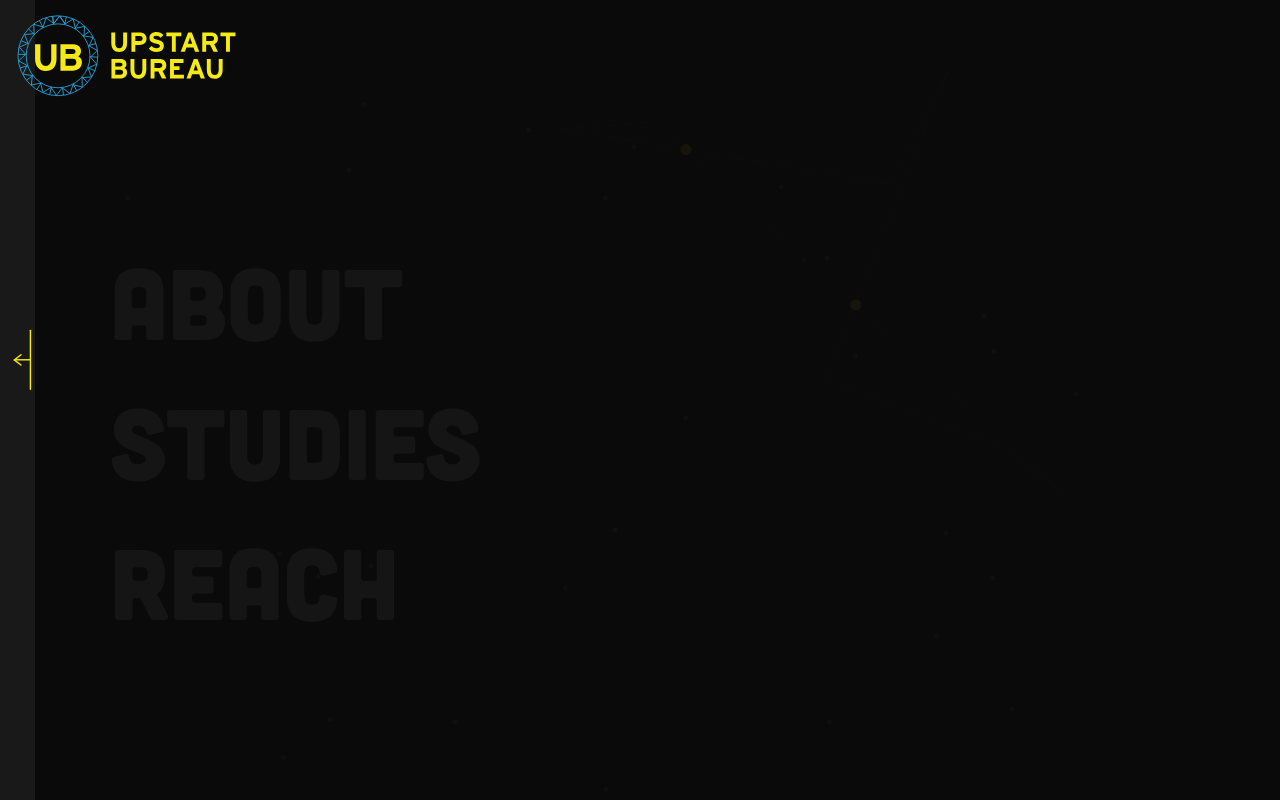
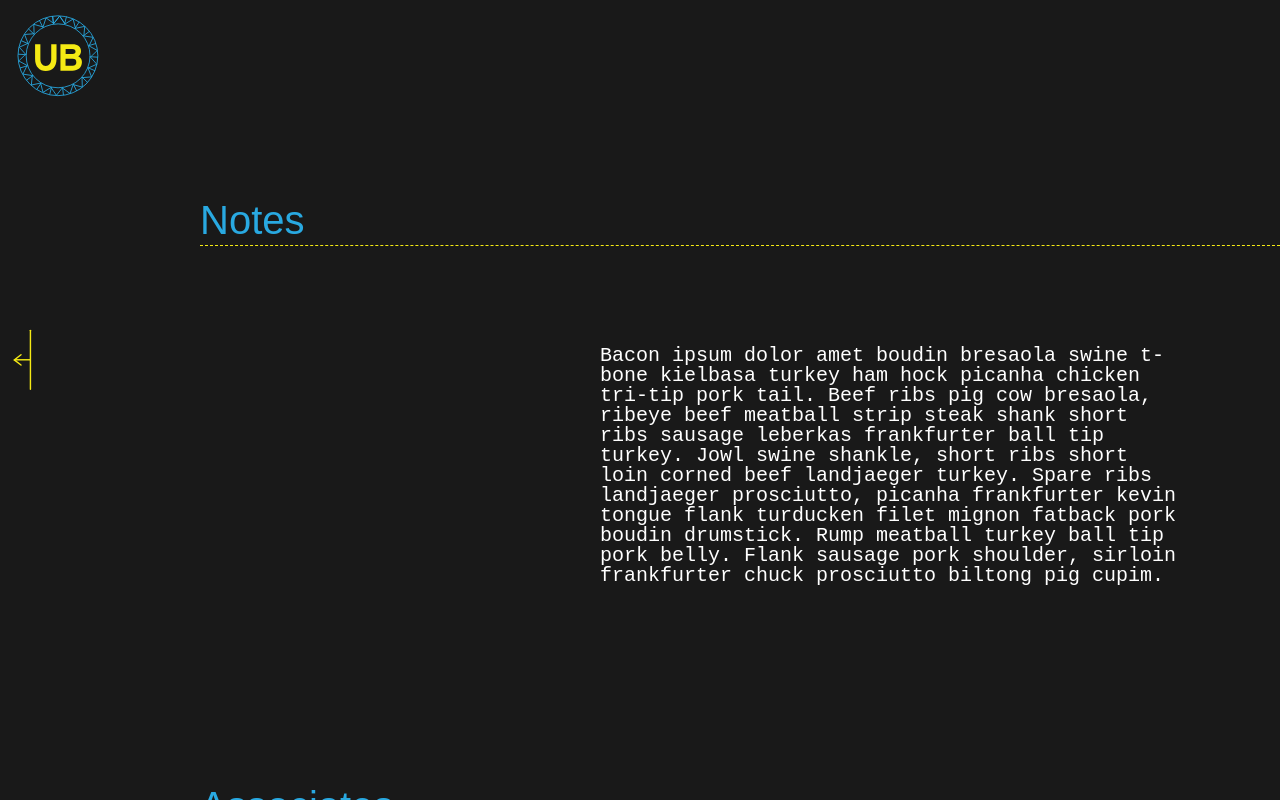
Before and after one commit to gvost/UB, a plain HTML site: page index.html in a window 1280 px wide. Both pictures are taken after a click on the link "about". Drawn offline with Linux system fonts and the light colour scheme; files whose address does not match are found by name.

Commit message:
modified transition, filled in about page

```diff
--- a/css/style.scss
+++ b/css/style.scss
@@ -10,11 +10,14 @@ body {
 		background-color: $theme_black;
 		color: $theme_yellow;
 	}
-	#logo {
+	.logo {
 		height: 92px;
 		width: 252px;
 		position: fixed;
 		top: 10px;
+		z-index: 0;
+	}
+	#logo-top {
 		z-index: 2;
 	}
 	#arrow {
@@ -22,12 +25,13 @@ body {
 		position: fixed;
 		top: 40%;
 		opacity: 0;
+		z-index: 2;
 	}
 	#navigation {
 		list-style: none;
 		color: $theme_white;
 		margin-left: 110px;
-		margin-top: 250px;
+		margin-top: 200px;
 		a {
 			text-decoration: none;
 			color: $theme_white;
@@ -56,10 +60,28 @@ body {
 	}
 	#about {
 		height: 100%;
-		width: 99%;
+		width: 100%;
 		position: fixed;
 		top: 0;
 		right: -100%;
-		background-color: rgba(10,10,10,0.95);
+		color: white;
+		background-color: rgba(25,25,25,1);
+		overflow: scroll;
+	}
+	.heading {
+		margin-top: 200px;
+		margin-left: 200px;
+		font-family: sans-serif;
+		font-size: 40px;
+		color: $theme_blue;
+		border-bottom: 1px $theme_yellow dashed;
+		padding-bottom: 5px;
+	}
+	.about-text {
+		margin-top: 100px;
+		margin-left: 600px;
+		margin-right: 100px;
+		font-family: monospace;
+		font-size: 20px;
 	}
 }
--- a/index.html
+++ b/index.html
@@ -1,6 +1,9 @@
 <link rel="stylesheet" href="css/style.css"><!DOCTYPE html>
 <html lang="en">
 <head>
+	<meta name="viewport" content="maximum-scale=1">
+	<meta name="viewport" content="minimum-scale=1">
+	<meta name="viewport" content="initial-scale=1">
 	<meta charset="UTF-8">
 	<title>upstartBureau</title>
 	<link rel="stylesheet" href="css/webfont/Cubano-Regular/styles.css">
@@ -11,7 +14,8 @@
 	<link rel="stylesheet" href="css/style.css">
 </head>
 <body>
-	<img src="upstart.svg" alt="company logo" id="logo">
+	<img src="logo.svg" alt="company logo" id="logo-top" class="logo">
+	<img src="logo-text.svg" alt="company logo" class="logo">
 	<a href="#" id="back"><img src="arrow.svg" alt="" id="arrow"></a>
 	<nav>
 		<ul id="navigation">
@@ -21,7 +25,19 @@
 		</ul>
 	</nav>
 	<div id="canvas-background"></div>
-	<div id="about"></div>
+	<div id="about">
+		<div class="heading">Notes</div>
+		<div class="about-text">
+			Bacon ipsum dolor amet boudin bresaola swine t-bone kielbasa turkey ham hock picanha chicken tri-tip pork tail. Beef ribs pig cow bresaola, ribeye beef meatball strip steak shank short ribs sausage leberkas frankfurter ball tip turkey. Jowl swine shankle, short ribs short loin corned beef landjaeger turkey. Spare ribs landjaeger prosciutto, picanha frankfurter kevin tongue flank turducken filet mignon fatback pork boudin drumstick. Rump meatball turkey ball tip pork belly. Flank sausage pork shoulder, sirloin frankfurter chuck prosciutto biltong pig cupim.
+		</div>
+		<div class="heading">Associates</div>
+		<div class="about-text">
+			Beef ribs bacon kielbasa rump kevin prosciutto capicola salami pig shank tenderloin swine ham hock. Pork belly tenderloin ball tip fatback. Short loin beef ribs pastrami, corned beef salami jowl rump filet mignon shoulder ham doner fatback cow bacon. Bacon meatball ball tip kevin.
+
+			Strip steak alcatra pancetta tail, kielbasa pork frankfurter biltong tenderloin capicola. Sirloin salami alcatra swine, meatball tail kevin tri-tip. Filet mignon ribeye shoulder tongue cow beef ribs tri-tip fatback. Jerky turducken shoulder brisket hamburger, swine sirloin pork belly corned beef meatloaf ball tip picanha filet mignon.
+		</div>
+		<br><br><br><br>
+	</div>
 	<script type="text/javascript" src="js/jquery-1.11.1.min.js"></script>
 	<script type="text/javascript" src="js/jquery-ui.min.js"></script>
 	<script type="text/javascript" src="js/background.js"></script>
@@ -34,10 +50,10 @@
 		}, 500);
 		$('#about').animate(
 			{
-				right: '-22px'
+				right: '0px' // or -105
 			},
 			{
-				duration: 2000,
+				duration: 1000,
 				ease: 'easeInSine'
 			});
 	});
@@ -52,7 +68,7 @@
 				right: '-100%'
 			},
 			{
-				duration: 2000,
+				duration: 1000,
 				ease: 'easeInSine'
 			});
 	});
```
Also changed, not shown: css/style.css, logo-text.svg (added), logo.svg (added), 1 other file.
